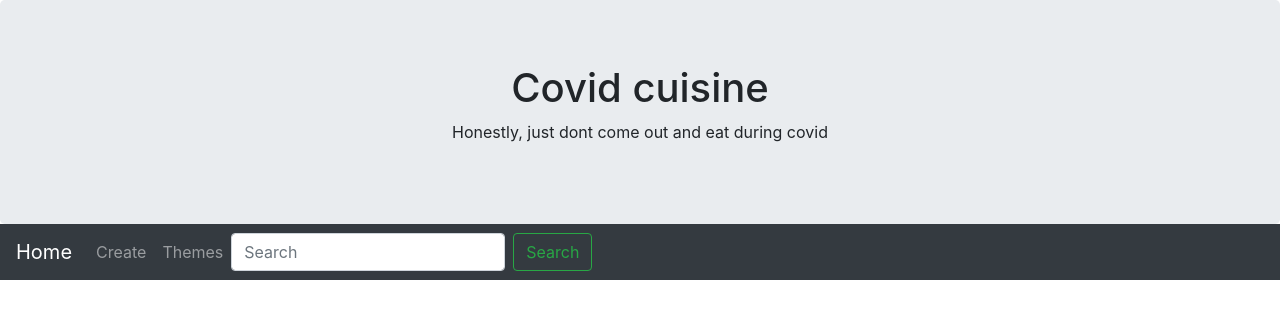
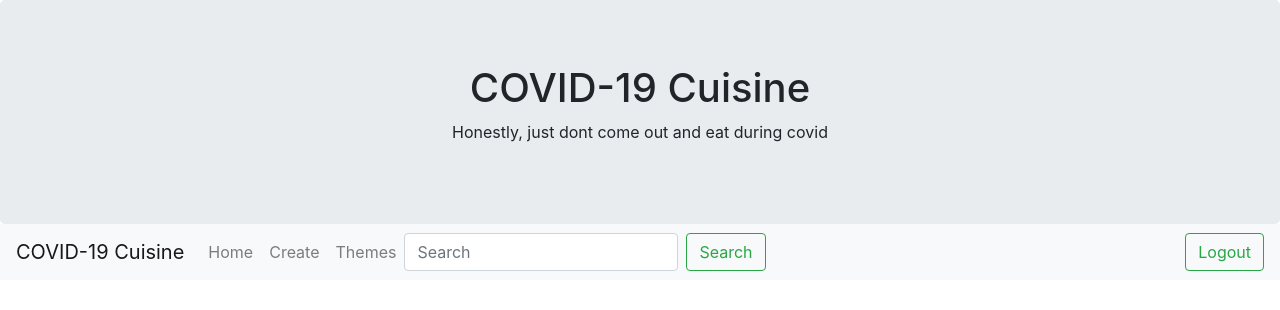
Before and after one commit to APAD-Summer2020/Team5, a Flask app: page /manage in a window 1280 px wide. Shown: the top 310 px of the page. Run offline with Flask 2, Linux system fonts and the light colour scheme; some libraries are stand-ins or nearby versions.

Commit message:
Navbar updates

```diff
--- a/Project/templates/base.html
+++ b/Project/templates/base.html
@@ -12,35 +12,51 @@
 </head>
 <body>
     <div class="jumbotron text-center" style="margin-bottom:0;">
-        <h1>Covid cuisine</h1>
+        <h1>COVID-19 Cuisine</h1>
         <p>Honestly, just dont come out and eat during covid</p>
       </div>
 
-      <nav class="navbar navbar-expand-sm bg-dark navbar-dark">
-        <a class="navbar-brand" href="/manage">Home</a>
-        <button class="navbar-toggler" type="button" data-toggle="collapse" data-target="#collapsibleNavbar">
+      <nav class="navbar navbar-expand-sm navbar-light bg-light">
+        <a class="navbar-brand" href="/manage">COVID-19 Cuisine</a>
+        <button class="navbar-toggler" data-toggle="collapse" data-target="#navbarMenu">
           <span class="navbar-toggler-icon"></span>
         </button>
-        <div class="collapse navbar-collapse" id="collapsibleNavbar">
-          <ul class="navbar-nav">
+        <div class="collapse navbar-collapse" id="navbarMenu">
+          <ul class="navbar-nav mr-auto">
+            <li class="nav-item">
+              <a class="nav-link" href="/manage">Home</a>
+            </li>
             <li class="nav-item">
               <a class="nav-link" href="/create">Create</a>
             </li>
             <li class="nav-item">
               <a class="nav-link" href="/all_themes">Themes</a>
             </li>
+            <form class="form-inline" action="one_theme" method="POST">
+              <input class="form-control mr-sm-2" type="search" placeholder="Search" aria-label="Search">
+              <button class="btn btn-outline-success my-2 my-sm-0" type="submit">Search</button>
+            </form>
           </ul>
-          <form class="form-inline my-2 my-lg-0" action="/one_theme" method="POST">
-            <input class="form-control mr-sm-2" type="search" placeholder="Search" aria-label="Search">
-            <button class="btn btn-outline-success my-2 my-sm-0" type="submit">Search</button>
-          </form>
+          <ul class="navbar-nav ml-auto">
+            <form class="form-inline" action="one_theme" method="POST">
+              <button class="btn btn-outline-success my-2 my-sm-0" type="submit">Logout</button>
+            </form>
+          </ul>
         </div>
+
       </nav>
+
+
 
       <div class="container" style="margin-top:30px">
         <div class="row">
           {% block body %}{% endblock %}
         </div>
       </div>
+
+      <!--Bootstrap JS-->
+      <script src="https://code.jquery.com/jquery-3.5.1.slim.min.js" integrity="sha384-DfXdz2htPH0lsSSs5nCTpuj/zy4C+OGpamoFVy38MVBnE+IbbVYUew+OrCXaRkfj" crossorigin="anonymous"></script>
+      <script src="https://cdn.jsdelivr.net/npm/popper.js@1.16.0/dist/umd/popper.min.js" integrity="sha384-Q6E9RHvbIyZFJoft+2mJbHaEWldlvI9IOYy5n3zV9zzTtmI3UksdQRVvoxMfooAo" crossorigin="anonymous"></script>
+      <script src="https://stackpath.bootstrapcdn.com/bootstrap/4.5.0/js/bootstrap.min.js" integrity="sha384-OgVRvuATP1z7JjHLkuOU7Xw704+h835Lr+6QL9UvYjZE3Ipu6Tp75j7Bh/kR0JKI" crossorigin="anonymous"></script>
 </body>
 </html>
```
